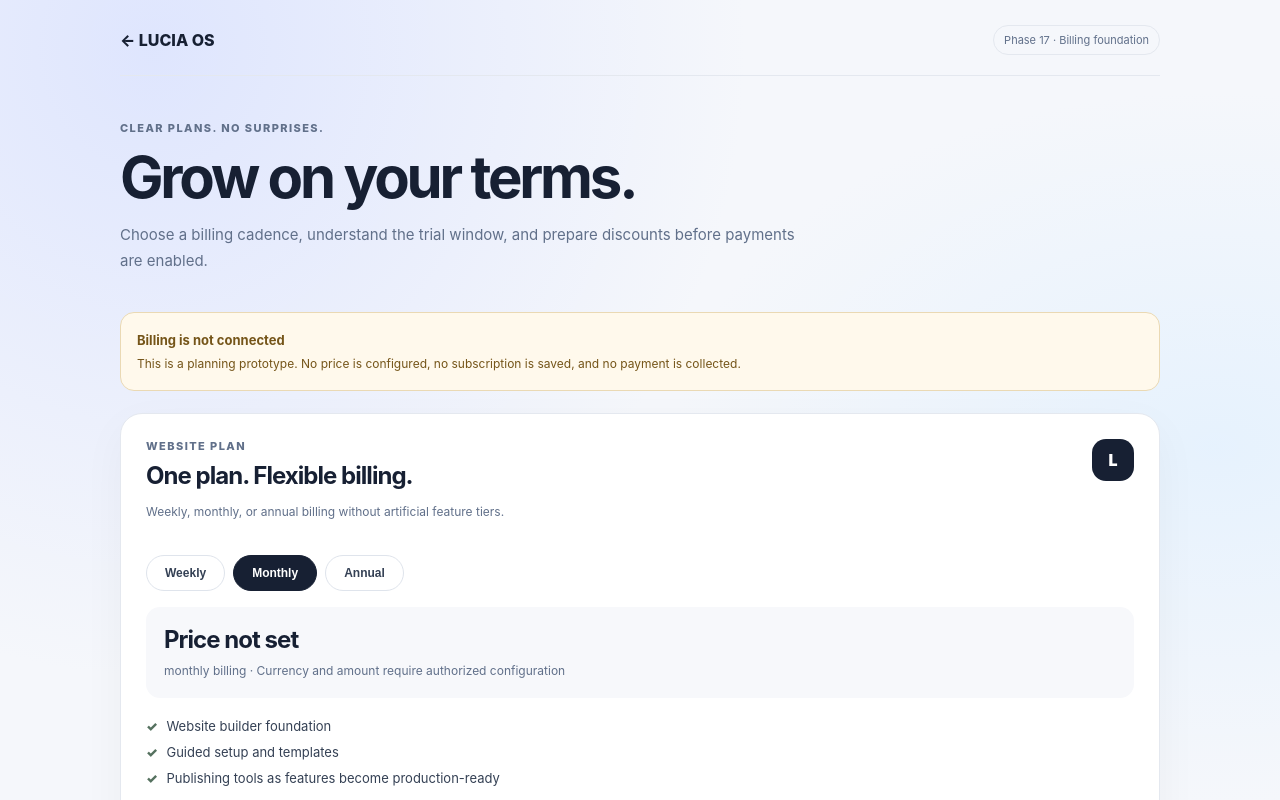
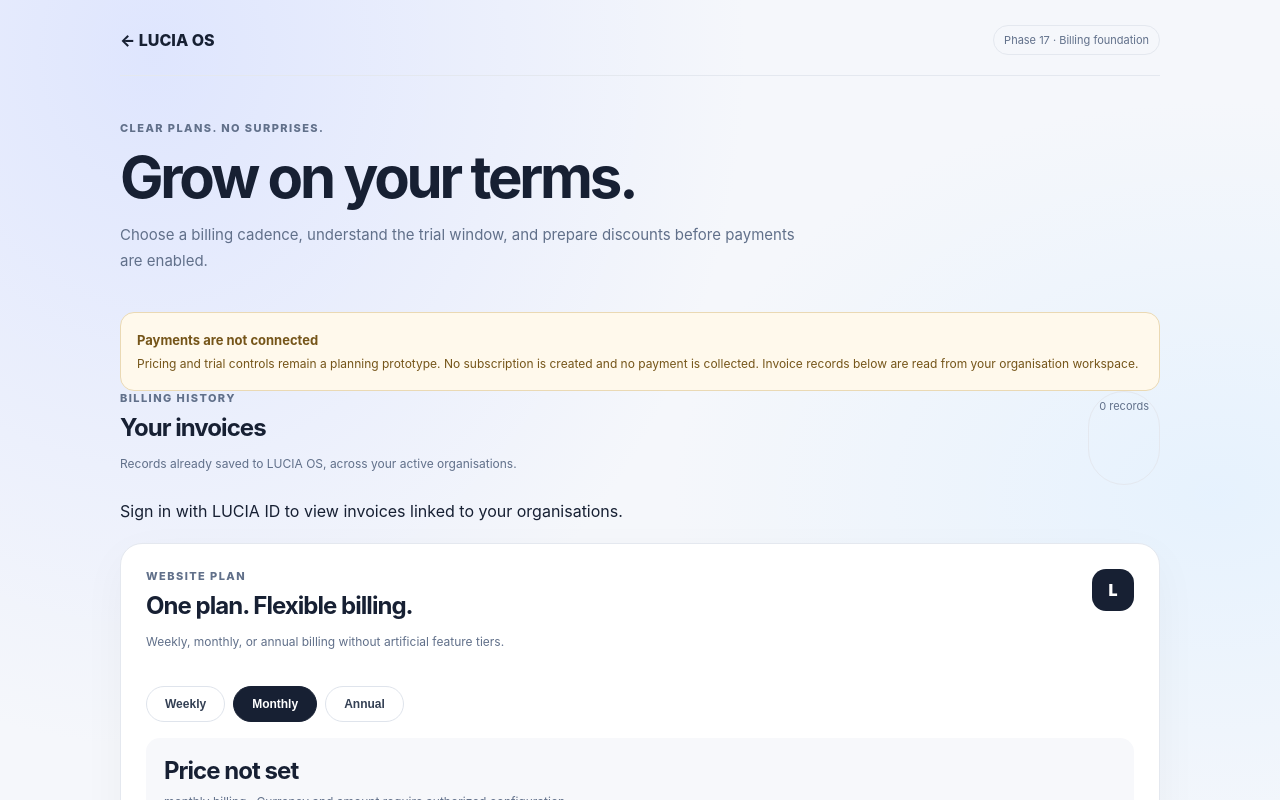
Before and after one commit to trendorafindsinc-jpg/lucia-os, a Next.js app: page /billing in a window 1280 px wide. Shown: the top 800 px of the page. Built offline with nearby package versions, Linux system fonts and the light colour scheme; no server answers.

Commit message:
Display real invoice history and clarify payment prototype status

```diff
--- a/src/components/billing/billing-workspace.tsx
+++ b/src/components/billing/billing-workspace.tsx
@@ -3,7 +3,8 @@ import Link from "next/link";
 import {useState} from "react";
 import {createTrialWindow, getTrialState, validateDiscount, type DiscountCode} from "@/lib/billing/billing";
 const cadenceLabels=["Weekly","Monthly","Annual"] as const;
-export function BillingWorkspace(){
+type Invoice = { id: string; invoiceNumber: string; organizationName: string; amountDueMinor: number; amountPaidMinor: number; currency: string; status: string; dueAt: string | null; createdAt: string };
+export function BillingWorkspace({ invoices, signedIn }: { invoices: Invoice[]; signedIn: boolean }){
  const [cadence,setCadence]=useState<"weekly"|"monthly"|"annual">("monthly");
  const [trialStarted,setTrialStarted]=useState(false);
  const [trialEnd,setTrialEnd]=useState("");
@@ -25,7 +26,10 @@ export function BillingWorkspace(){
  return <main className="billing-shell">
   <header className="billing-topbar"><Link href="/" className="billing-brand">← LUCIA OS</Link><span className="billing-pill">Phase 17 · Billing foundation</span></header>
   <section className="billing-hero"><p className="billing-eyebrow">CLEAR PLANS. NO SURPRISES.</p><h1>Grow on your terms.</h1><p>Choose a billing cadence, understand the trial window, and prepare discounts before payments are enabled.</p></section>
-  <section className="billing-notice" role="status"><strong>Billing is not connected</strong><p>This is a planning prototype. No price is configured, no subscription is saved, and no payment is collected.</p></section>
+  <section className="billing-notice" role="status"><strong>Payments are not connected</strong><p>Pricing and trial controls remain a planning prototype. No subscription is created and no payment is collected. Invoice records below are read from your organisation workspace.</p></section>
+  <section className="billing-invoice-history"><div className="billing-plan-heading"><div><p className="billing-eyebrow">BILLING HISTORY</p><h2>Your invoices</h2><p>Records already saved to LUCIA OS, across your active organisations.</p></div><span className="billing-pill">{invoices.length} records</span></div>
+    {!signedIn ? <p className="billing-empty">Sign in with LUCIA ID to view invoices linked to your organisations.</p> : invoices.length ? <div className="billing-invoice-list">{invoices.map((invoice) => { let amount = `${invoice.currency} ${(invoice.amountDueMinor / 100).toLocaleString()}`; try { amount = new Intl.NumberFormat("en-NG", { style: "currency", currency: invoice.currency }).format(invoice.amountDueMinor / 100); } catch {} return <article className="billing-invoice-row" key={invoice.id}><div><strong>{invoice.invoiceNumber}</strong><span>{invoice.organizationName} · {new Date(invoice.createdAt).toLocaleDateString()}</span></div><div><strong>{amount}</strong><span>{invoice.amountPaidMinor > 0 ? `Paid ${new Intl.NumberFormat("en-NG", { style: "currency", currency: invoice.currency }).format(invoice.amountPaidMinor / 100)}` : "No payment recorded"}</span></div><span className={`billing-invoice-status billing-invoice-${invoice.status.replace(/[^a-z0-9-]/gi, "")}`}>{invoice.status.replaceAll("_", " ")}</span></article>; })}</div> : <p className="billing-empty">No invoices have been recorded for your active organisations yet.</p>}
+  </section>
   <section className="billing-plan"><div className="billing-plan-heading"><div><p className="billing-eyebrow">WEBSITE PLAN</p><h2>One plan. Flexible billing.</h2><p>Weekly, monthly, or annual billing without artificial feature tiers.</p></div><span className="billing-plan-mark" aria-hidden="true">L</span></div>
    <div className="billing-cadences" role="group" aria-label="Billing cadence">{cadenceLabels.map((label)=><button type="button" key={label} aria-pressed={cadence===label.toLowerCase()} onClick={()=>setCadence(label.toLowerCase() as typeof cadence)}>{label}</button>)}</div>
    <div className="billing-price"><strong>Price not set</strong><span>{cadence} billing · Currency and amount require authorized configuration</span></div>
```
